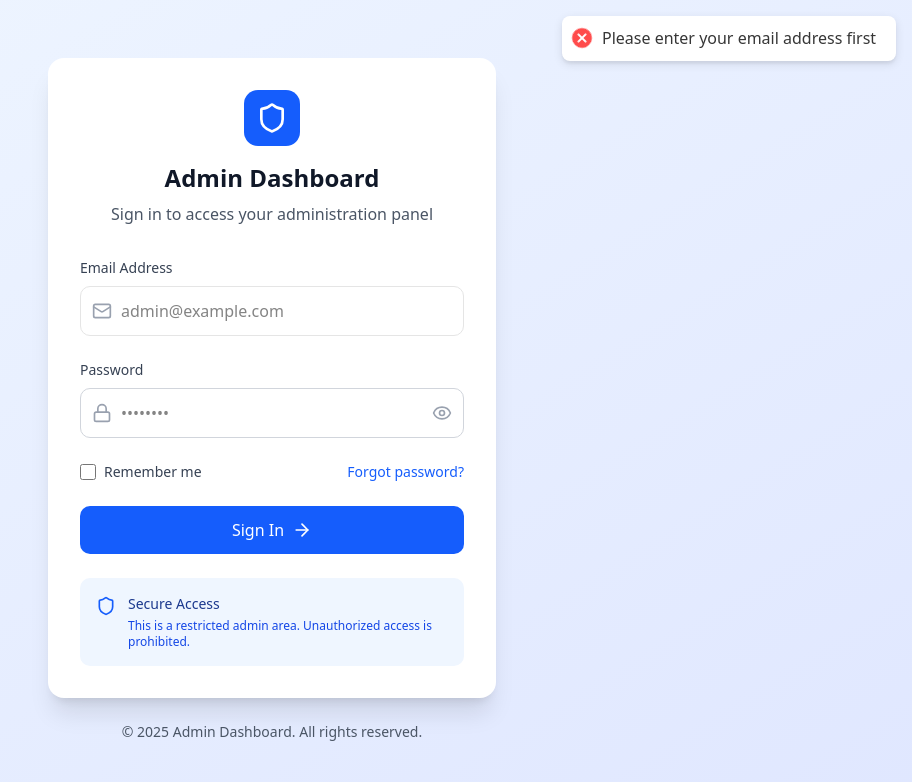
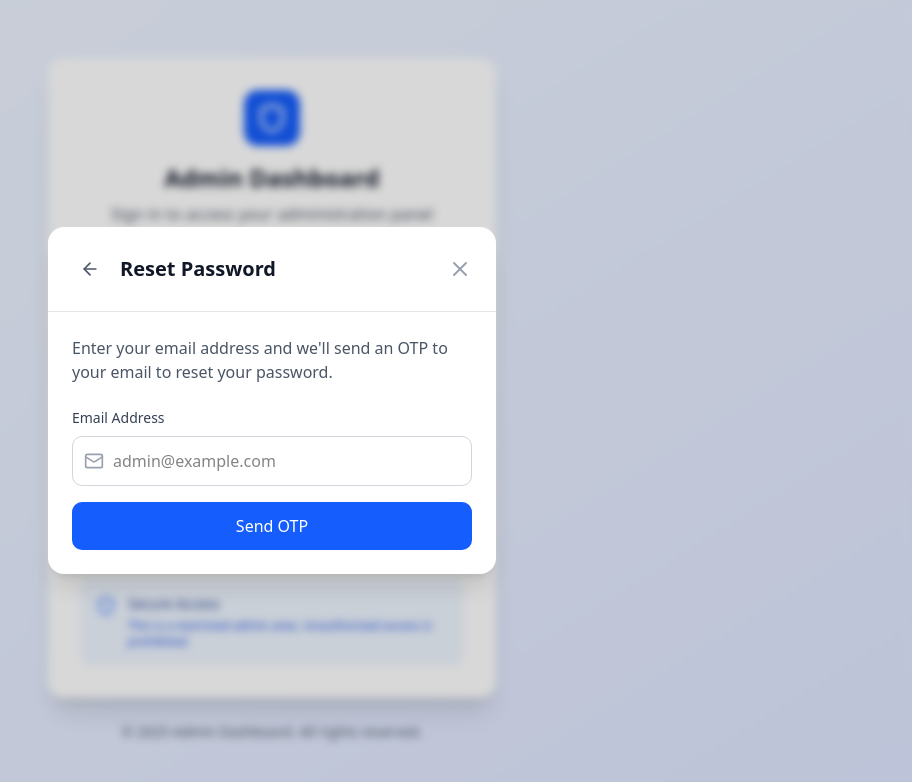
Before and after one commit to backbencherstudio/data_entry_dashboard_washim_23_fo521d9230285_-50_bizmax, a Next.js app: page /login in a window 1280 px wide. Both pictures are taken after a click on the button "Forgot password?". Shown: the top 782 px of the page, without its empty margins (368-1280 px from the left). Built offline with nearby package versions, Linux system fonts and the light colour scheme.

Commit message:
Updated forgot password.

```diff
--- a/app/_components/AdminLogin.tsx
+++ b/app/_components/AdminLogin.tsx
@@ -97,12 +97,7 @@ export default function AdminLogin({ onForgotPassword }: propType) {
     };
 
     const handleForgotPassword = () => {
-        if (!formData.email) {
-            toast.error('Please enter your email address first');
-            return;
-        }
         onForgotPassword(formData?.email);
-        toast.success('Forgot password initiated');
     };
 
     return (
--- a/app/_components/ForgotPasswordModal.tsx
+++ b/app/_components/ForgotPasswordModal.tsx
@@ -1,5 +1,7 @@
 import { useState } from 'react';
-import { X, Mail, ArrowLeft, CheckCircle2 } from 'lucide-react';
+import { X, Mail, ArrowLeft, CheckCircle2, Eye, EyeOff } from 'lucide-react';
+import { UserService } from '@/userservice/user.service';
+import toast from 'react-hot-toast';
 
 interface ForgotPasswordModalProps {
   isOpen: boolean;
@@ -13,11 +15,18 @@ export default function ForgotPasswordModal({
   initialEmail = ''
 }: ForgotPasswordModalProps) {
   const [email, setEmail] = useState(initialEmail);
+  const [step, setStep] = useState<1 | 2>(1);
   const [isLoading, setIsLoading] = useState(false);
   const [isSubmitted, setIsSubmitted] = useState(false);
+  const [isOtpSent, setIsOtpSent] = useState(false);
+  const [otp, setOtp] = useState('');
+  const [password, setPassword] = useState('');
+  const [confirmPassword, setConfirmPassword] = useState('');
+  const [showPassword, setShowPassword] = useState(false);
+  const [showConfirmPassword, setShowConfirmPassword] = useState(false);
   const [error, setError] = useState('');
 
-  const handleSubmit = async (e: React.FormEvent) => {
+  const handleSendOtp = async (e: React.FormEvent) => {
     e.preventDefault();
     setError('');
 
@@ -34,12 +43,56 @@ export default function ForgotPasswordModal({
     setIsLoading(true);
 
     try {
-      // Simulate API call to send reset password email
-      await new Promise(resolve => setTimeout(resolve, 1500));
-      console.log('Password reset requested for:', email);
-      setIsSubmitted(true);
-    } catch (error) {
-      setError('Failed to send reset email. Please try again.');
+      const res = await UserService?.sendResetOTP({email});
+      console.log('OTP sent to:', email, res);
+      if(res?.data?.success){
+        toast.success('OTP has been sent to your email');
+        setIsOtpSent(true);
+        setStep(2);
+      }else{
+        toast.error(res?.data?.message || 'Failed to send OTP. Please try again.');
+      }
+    } catch (err) {
+      setError('Failed to send OTP. Please try again.');
+    } finally {
+      setIsLoading(false);
+    }
+  };
+
+  const handleResetPassword = async (e: React.FormEvent) => {
+    e.preventDefault();
+    setError('');
+
+    if (!otp) {
+      setError('OTP is required');
+      return;
+    }
+
+    if (password.length < 6) {
+      setError('Password must be at least 6 characters');
+      return;
+    }
+
+    if (password !== confirmPassword) {
+      setError('Passwords do not match');
+      return;
+    }
+
+    setIsLoading(true);
+
+    try {
+      const res = await UserService?.resetPassword({email, otp, password});
+      console.log('Password reset for:', email);
+      if(res?.data?.success){
+        toast.success('Your password has been reset successfully');
+        setIsSubmitted(true);
+      }else{
+        toast.error(res?.data?.message || 'Failed to reset password. Please try again.');
+        setIsLoading(false);
+        return;
+      }
+    } catch (err) {
+      setError('Failed to reset password. Please ensure OTP is correct and try again.');
     } finally {
       setIsLoading(false);
     }
@@ -49,27 +102,43 @@ export default function ForgotPasswordModal({
     setEmail('');
     setError('');
     setIsSubmitted(false);
+    setIsOtpSent(false);
+    setStep(1);
+    setOtp('');
+    setPassword('');
+    setConfirmPassword('');
     onClose();
   };
 
   if (!isOpen) return null;
 
   return (
-    <div className="fixed inset-0 bg-[#00000027] backdrop-blur-xs bg-opacity-50 flex items-center justify-center p-4 z-50">
-      <div className="bg-white rounded-2xl shadow-xl w-full max-w-md">
+    <div className="fixed inset-0 bg-[#00000027] backdrop-blur-xs bg-opacity-50 flex items-center justify-center p-4 z-50" onClick={handleClose}>
+      <div className="bg-white rounded-2xl shadow-xl w-full max-w-md" onClick={(e)=>e.stopPropagation()}>
         {/* Header */}
         <div className="flex items-center justify-between p-6 border-b">
-          <div className="flex items-center gap-3">
+            <div className="flex items-center gap-3">
             {!isSubmitted && (
               <button
-                onClick={handleClose}
+                onClick={() => {
+                  if (step === 2) {
+                    // go back to email step
+                    setStep(1);
+                    setOtp('');
+                    setPassword('');
+                    setConfirmPassword('');
+                    setError('');
+                  } else {
+                    handleClose();
+                  }
+                }}
                 className="p-2 hover:bg-gray-100 rounded-lg transition-colors"
               >
                 <ArrowLeft className="w-5 h-5 text-gray-600" />
               </button>
             )}
             <h2 className="text-xl font-semibold text-gray-900">
-              {isSubmitted ? 'Check Your Email' : 'Reset Password'}
+              {isSubmitted ? 'Password Reset Successful' : step === 1 ? 'Reset Password' : 'Enter OTP & New Password'}
             </h2>
           </div>
           {!isSubmitted && (
@@ -84,13 +153,14 @@ export default function ForgotPasswordModal({
 
         {/* Content */}
         <div className="p-6">
-          {!isSubmitted ? (
+          {/* Step 1: Enter email -> send OTP */}
+          {!isSubmitted && step === 1 && (
             <>
               <p className="text-gray-600 mb-6">
-                Enter your email address and we'll send you instructions to reset your password.
+                Enter your email address and we'll send an OTP to your email to reset your password.
               </p>
 
-              <form onSubmit={handleSubmit} className="space-y-4">
+              <form onSubmit={handleSendOtp} className="space-y-4">
                 <div>
                   <label htmlFor="reset-email" className="block text-sm font-medium text-gray-700 mb-2">
                     Email Address
@@ -118,21 +188,123 @@ export default function ForgotPasswordModal({
                   disabled={isLoading}
                   className="w-full py-3 cursor-pointer px-4 bg-blue-600 hover:bg-blue-700 disabled:bg-blue-400 text-white font-medium rounded-lg transition-colors"
                 >
-                  {isLoading ? 'Sending...' : 'Reset password'}
+                  {isLoading ? 'Sending...' : 'Send OTP'}
                 </button>
               </form>
             </>
-          ) : (
+          )}
+
+          {/* Step 2: Enter OTP and new password */}
+          {!isSubmitted && step === 2 && (
+            <>
+              <p className="text-gray-600 mb-6">
+                Enter the OTP you received and choose a new password.
+              </p>
+
+              <form onSubmit={handleResetPassword} className="space-y-4">
+                <div>
+                  <label htmlFor="otp" className="block text-sm font-medium text-gray-700 mb-2">
+                    OTP
+                  </label>
+                  <input
+                    id="otp"
+                    type="text"
+                    value={otp}
+                    onChange={(e) => setOtp(e.target.value)}
+                    className="block w-full px-3 py-3 border border-gray-300 rounded-lg outline-none"
+                    placeholder="Enter OTP"
+                    maxLength={10}
+                  />
+                </div>
+
+                <div>
+                  <label htmlFor="new-password" className="block text-sm font-medium text-gray-700 mb-2">
+                    New Password
+                  </label>
+                  <div className="relative">
+                    <input
+                    id="new-password"
+                    type={showPassword ? 'text' : 'password'}
+                    value={password}
+                    onChange={(e) => setPassword(e.target.value)}
+                    className="block w-full px-3 py-3 border border-gray-300 rounded-lg outline-none"
+                    placeholder="New password"
+                  />
+                    <button
+                      type="button"
+                      onClick={() => setShowPassword((s) => !s)}
+                      aria-label={showPassword ? 'Hide password' : 'Show password'}
+                      className="absolute inset-y-0 right-2 flex items-center px-2 text-gray-600 hover:text-gray-800"
+                    >
+                      {!showPassword ? <EyeOff className="w-5 h-5" /> : <Eye className="w-5 h-5" />}
+                    </button>
+                  </div>
+                </div>
+
+                <div>
+                  <label htmlFor="confirm-password" className="block text-sm font-medium text-gray-700 mb-2">
+                    Confirm Password
+                  </label>
+                  <div className="relative">
+                    <input
+                    id="confirm-password"
+                    type={showConfirmPassword ? 'text' : 'password'}
+                    value={confirmPassword}
+                    onChange={(e) => setConfirmPassword(e.target.value)}
+                    className="block w-full px-3 py-3 border border-gray-300 rounded-lg outline-none"
+                    placeholder="Confirm password"
+                  />
+                    <button
+                      type="button"
+                      onClick={() => setShowConfirmPassword((s) => !s)}
+                      aria-label={showConfirmPassword ? 'Hide password' : 'Show password'}
+                      className="absolute inset-y-0 right-2 flex items-center px-2 text-gray-600 hover:text-gray-800"
+                    >
+                      {!showConfirmPassword ? <EyeOff className="w-5 h-5" /> : <Eye className="w-5 h-5" />}
+                    </button>
+                  </div>
+                </div>
+
+                {error && (
+                  <p className="mt-1 text-sm text-red-600">{error}</p>
+                )}
+
+                <div className="flex gap-2">
+                  <button
+                    type="button"
+                    onClick={() => {
+                      setStep(1);
+                      setOtp('');
+                      setError('');
+                    }}
+                    className="flex-1 py-3 cursor-pointer px-4 bg-gray-200 hover:bg-gray-300 text-gray-700 font-medium rounded-lg transition-colors"
+                  >
+                    Back
+                  </button>
+                  <button
+                    type="submit"
+                    disabled={isLoading}
+                    className="flex-1 py-3 cursor-pointer px-4 bg-blue-600 hover:bg-blue-700 disabled:bg-blue-400 text-white font-medium rounded-lg transition-colors"
+                  >
+                    {isLoading ? 'Resetting...' : 'Reset password'}
+                  </button>
+                </div>
+              </form>
+            </>
+          )}
+
+          {/* Success */}
+          {isSubmitted && (
             <div className="text-center py-4">
               <div className="flex justify-center mb-4">
                 <CheckCircle2 className="w-16 h-16 text-green-500" />
               </div>
               <h3 className="text-lg font-semibold text-gray-900 mb-2">
-                Check Your Email
+                Password Reset Successful
               </h3>
               <p className="text-gray-600 mb-6">
-                We've sent password reset instructions to <strong>{email}</strong>.
-                Please check your inbox and follow the link to reset your password.
+                Your password has been reset for <strong>{email}</strong>.
+                You can now log in with your new password.
               </p>
               <button
                 onClick={handleClose}
--- a/userservice/user.service.ts
+++ b/userservice/user.service.ts
@@ -274,7 +274,6 @@ export const UserService = {
             return await Fetch.get(`/leads/apollo?page=${page}&limit=${limit}&${filter}`, config);
         }
     },
-
     deleteData: async({data}:{data:{type:string;startDate:string;endDate:string}})=>{
         const userToken = CookieHelper.get({ key: "access_token" });
         const config = {
@@ -289,5 +288,13 @@ export const UserService = {
         return await Fetch.delete(`/leads/zoominfo/delete?startDate=${data?.startDate}&endDate=${data?.endDate}`, config);
         if(data.type==="SALES_NAVIGATOR")
         return await Fetch.delete(`/leads/sales-navigator/delete?startDate=${data?.startDate}&endDate=${data?.endDate}`, config);
-    }
+    },
+    sendResetOTP: async({email}:{email: string})=>{
+        return await Fetch.post('/auth/forgot-password', {email});
+    },
+
+    resetPassword: async({email, otp, password}:{email: string, otp: string, password: string})=>{
+        return await Fetch.post('/auth/reset-password', {email, token:otp, password});
+    },
+
 }
```
Also changed, not shown: 1 other file (tests, documents, lock files or other folders).
